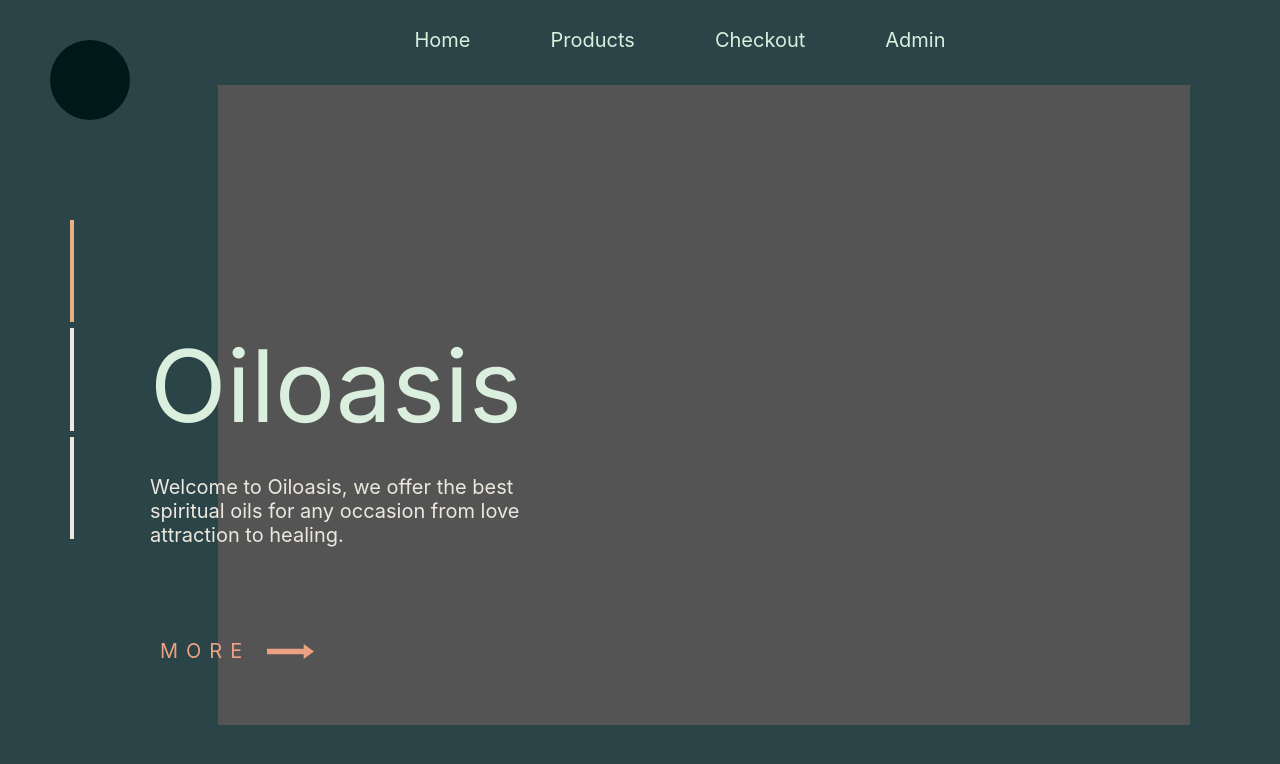
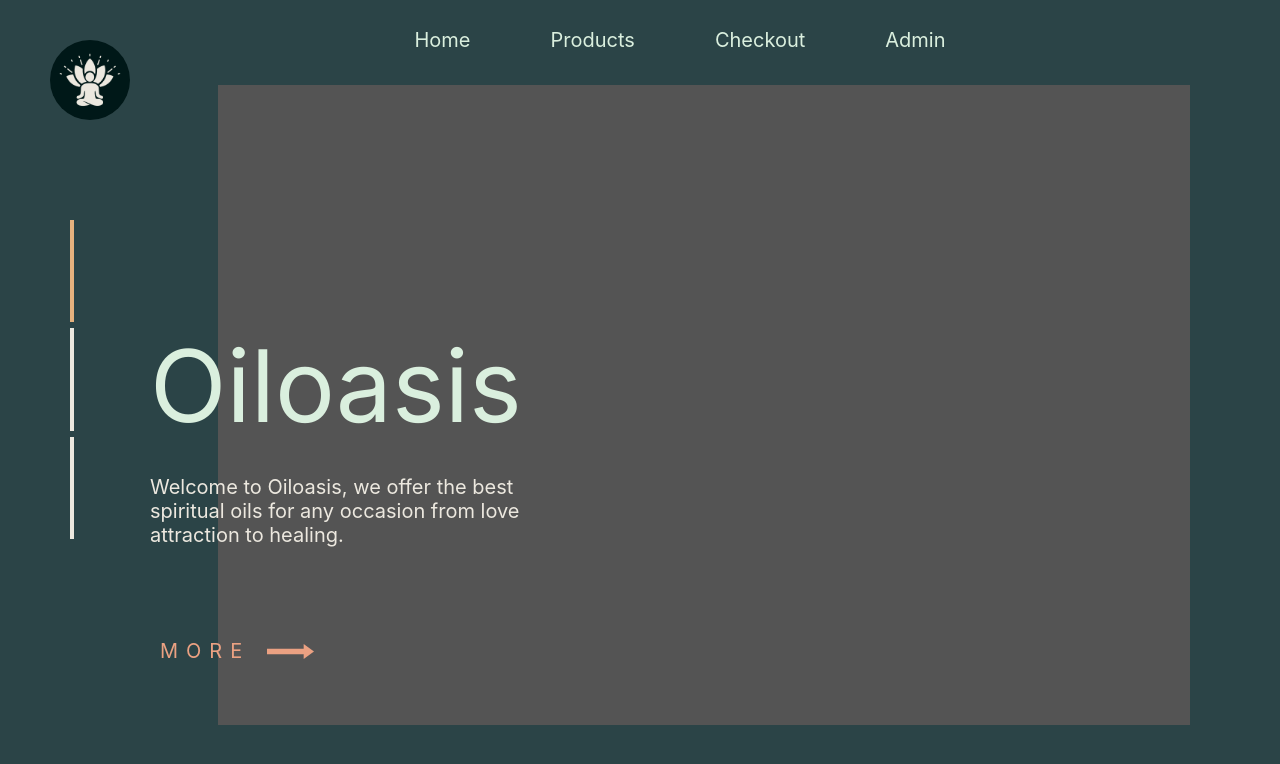
Before and after one commit to Tsebo200/Oiloasis, a React (Create React App) app in the folder client/: page / in a window 1280 px wide. Shown: the top 764 px of the page. Built offline with nearby package versions, Linux system fonts and the light colour scheme.

Commit message:
Logo Added

```diff
--- a/client/src/Components/Logo/Logo.module.scss
+++ b/client/src/Components/Logo/Logo.module.scss
@@ -5,7 +5,14 @@
     height: 80px;
     border-radius: 360px;
     background: #001818;
+    background-image: url('../../Assets/Logo.png');
+    background-position: center;
+    background-size: cover;
     margin-top: -40px;
     margin-left: 50px;
     float: left;
 }
+
+.logo:hover{
+    background-image: url('../../Assets/LogoHover.png');
+}
```
Also changed, not shown: client/src/Assets/Logo.png (added), client/src/Assets/LogoHover.png (added).
